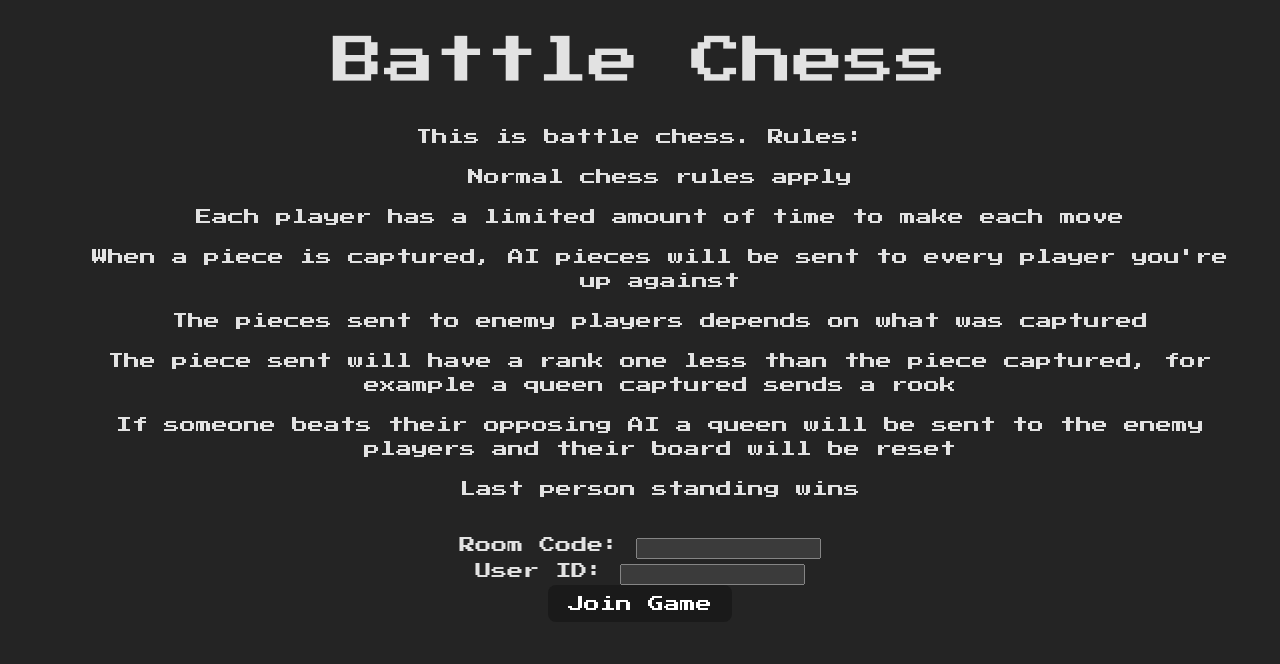
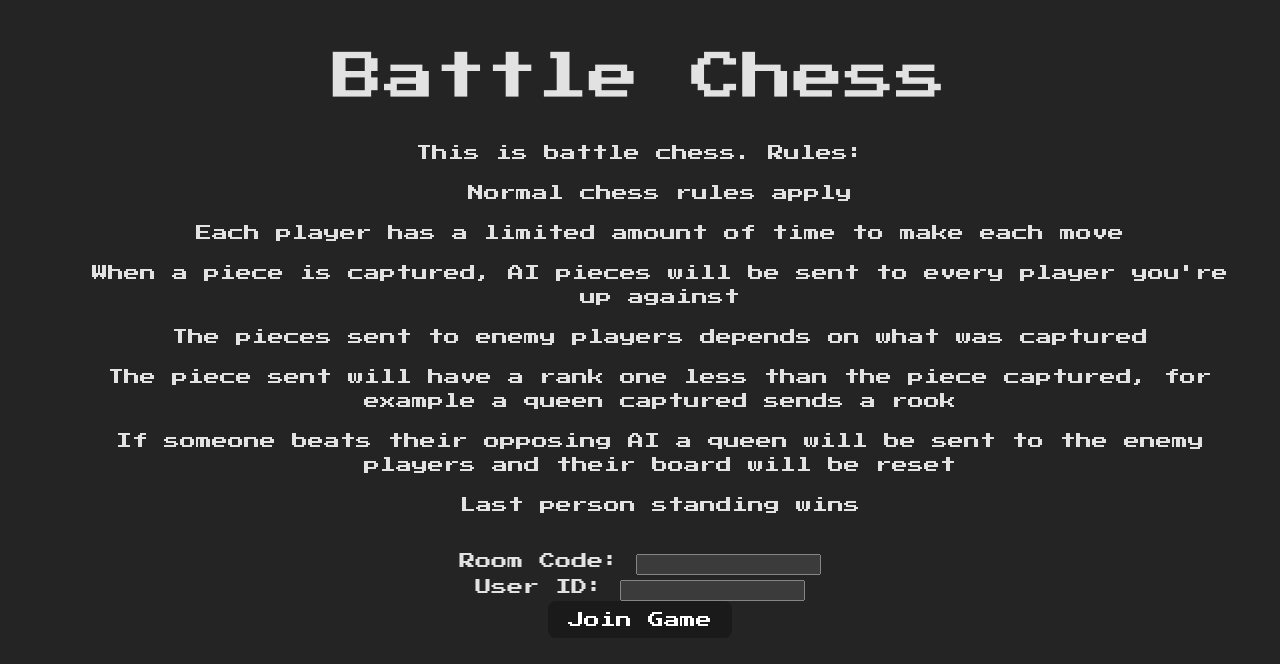
Before and after one commit to JBreidfjord/battle-chess, a React (Vite) app: page / in a window 1280 px wide. Shown: the top 664 px of the page. Built offline with nearby package versions, Linux system fonts and the light colour scheme.

Commit message:
re-add minor top padding

```diff
--- a/src/App.css
+++ b/src/App.css
@@ -2,7 +2,7 @@
   max-width: 1280px;
   width: 100%;
   margin: 0;
-  padding: 0 2rem;
+  padding: 1rem 2rem;
   text-align: center;
   user-select: none;
   -webkit-user-select: none;
```
